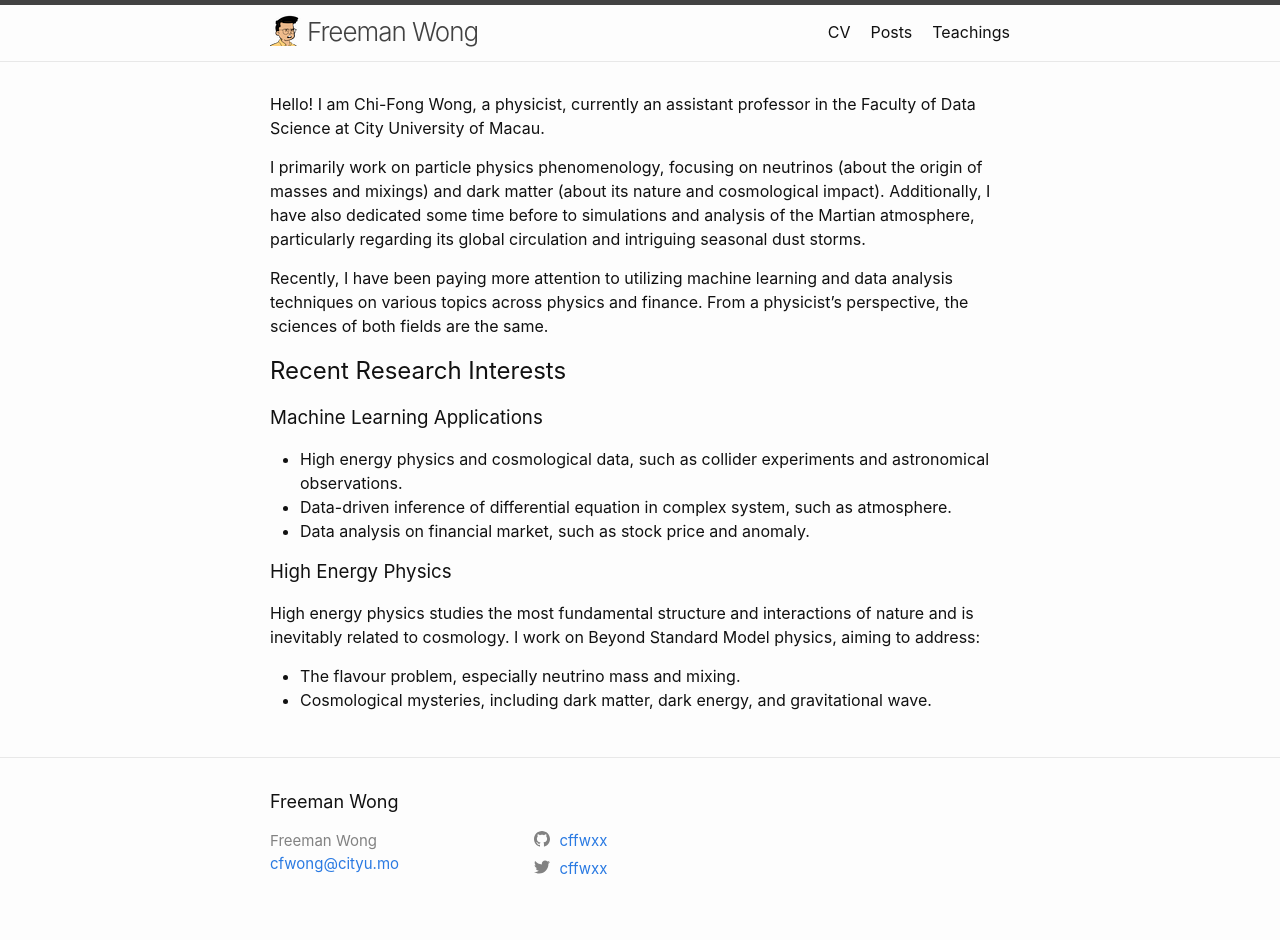
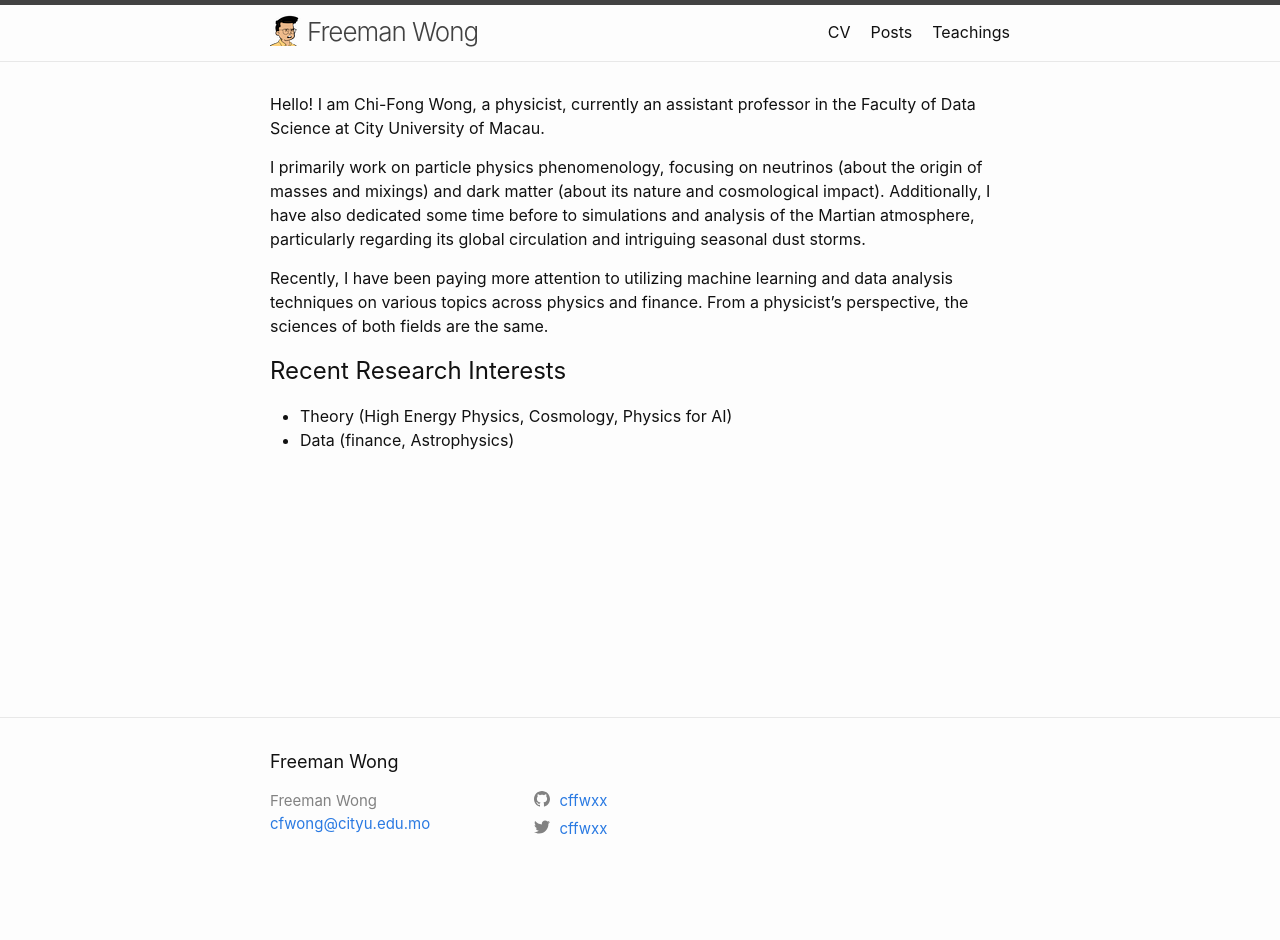
Before and after one commit to cffwxx/cffwxx.github.io, a Jekyll site: the page built from index.md, in a window 1280 px wide. Built offline with Jekyll 4.4.1, drawn with Linux system fonts in a browser that asks for light colours; after the commit the page ends 900 px from its top, so only the background shows below that.

Commit message:
update_index_teaching

```diff
--- a/_config.yml
+++ b/_config.yml
@@ -19,7 +19,7 @@
 # in the templates via {{ site.myvariable }}.
 
 title: Freeman Wong
-email: cfwong@cityu.mo
+email: cfwong@cityu.edu.mo
 description: >- # this means to ignore newlines until "baseurl:"
 profile_picture: '/imgs/wilson.jpeg'
 
--- a/index.md
+++ b/index.md
@@ -10,15 +10,5 @@ Recently, I have been paying more attention to utilizing machine learning and da
 
 ## Recent Research Interests
 
-### Machine Learning Applications
-
-* High energy physics and cosmological data, such as collider experiments and astronomical observations.
-* Data-driven inference of differential equation in complex system, such as atmosphere.
-* Data analysis on financial market, such as stock price and anomaly.
-
-### High Energy Physics
-
-High energy physics studies the most fundamental structure and interactions of nature and is inevitably related to cosmology. I work on Beyond Standard Model physics, aiming to address:
-
-* The flavour problem, especially neutrino mass and mixing.
-* Cosmological mysteries, including dark matter, dark energy, and gravitational wave.
+* Theory (High Energy Physics, Cosmology, Physics for AI)
+* Data (finance, Astrophysics)
```
Also changed, not shown: teachings.md (+2 -2 lines), 2 other files.
